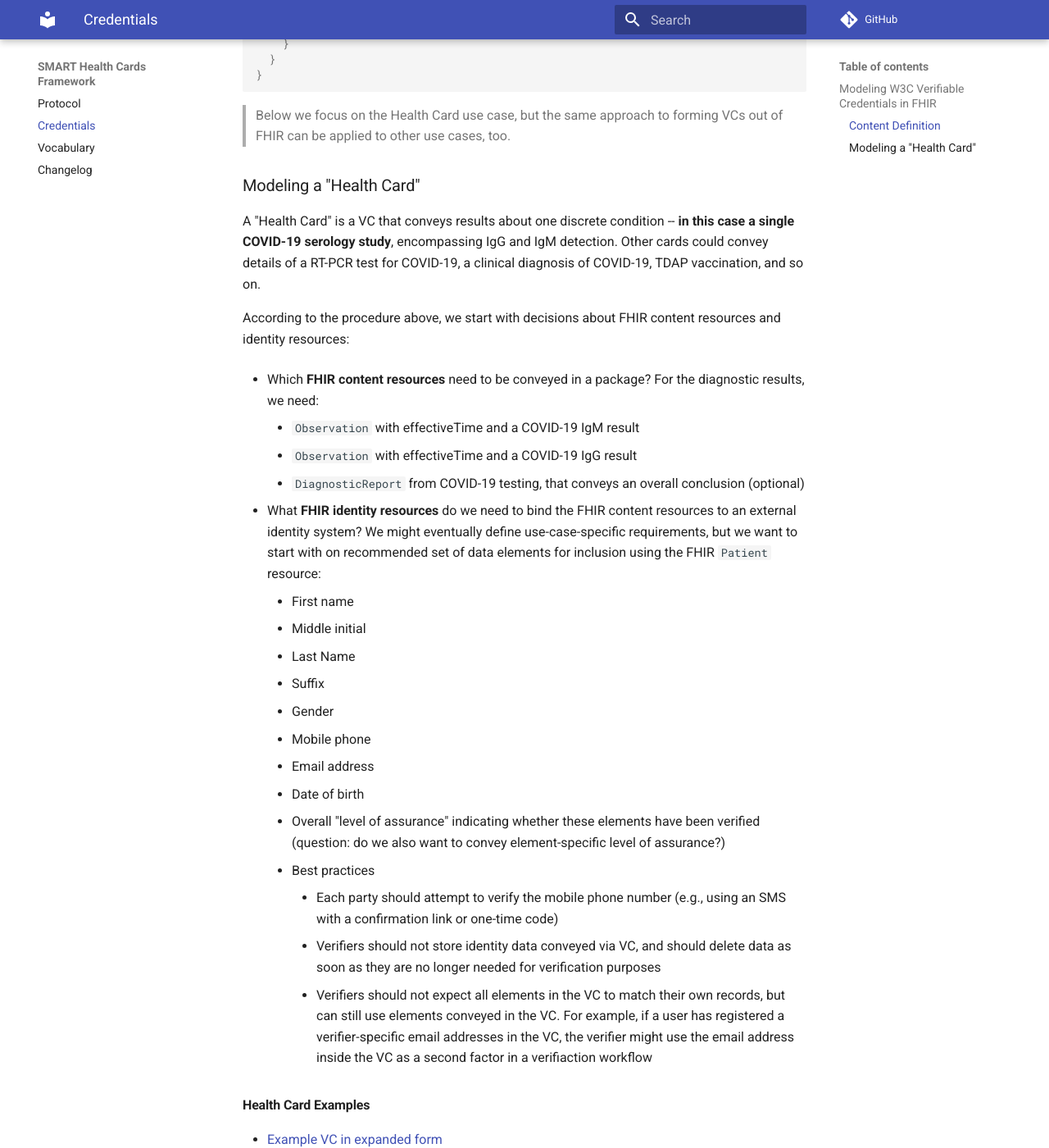
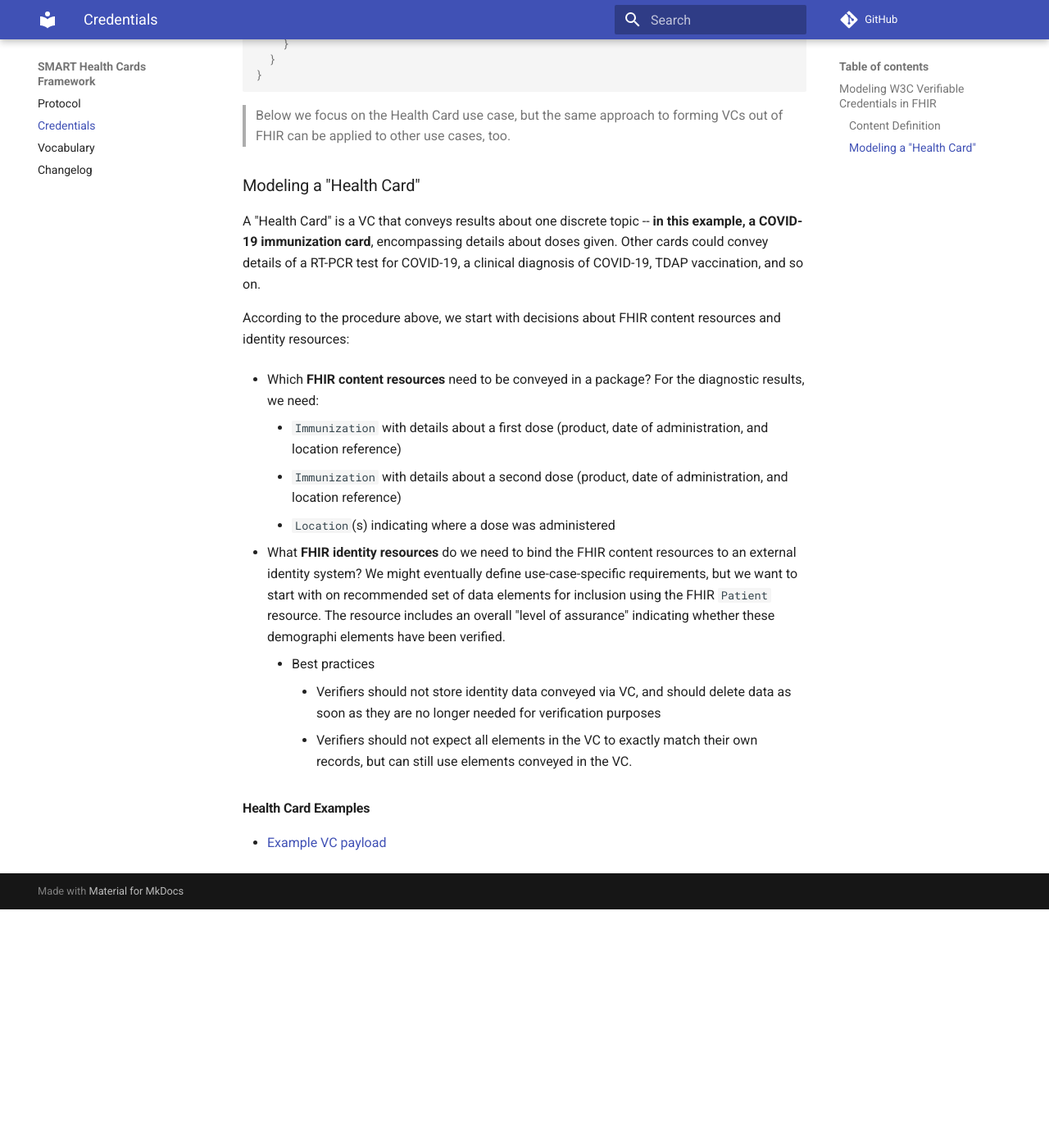
Before and after one commit to smart-on-fhir/health-cards, an MkDocs documentation site: the page built from docs/credential-modeling.md, in a window 1280 px wide and 1400 px high, scrolled down 1006 px. Shown: the whole window at 82% size. Built offline with MkDocs 1.6.1 and Material for MkDocs 9.7.7, drawn with Linux system fonts in a browser that asks for light colours; comment, search, counter and statistics services are not loaded; after the commit the page ends 2115 px from its top, so only the background shows below that.

Commit message:
Clean up credential modeling guidance

```diff
--- a/docs/credential-modeling.md
+++ b/docs/credential-modeling.md
@@ -39,37 +39,24 @@ Resulting payload structure:
 
 ## Modeling a "Health Card"
 
-A "Health Card" is a VC that conveys results about one discrete condition -- **in this case a single COVID-19 serology study**, encompassing IgG and IgM detection. Other cards could convey details of a RT-PCR test for COVID-19, a clinical diagnosis of COVID-19, TDAP vaccination, and so on.
+A "Health Card" is a VC that conveys results about one discrete topic -- **in this example, a COVID-19 immunization card**, encompassing details about doses given. Other cards could convey details of a RT-PCR test for COVID-19, a clinical diagnosis of COVID-19, TDAP vaccination, and so on.
 
 According to the procedure above, we start with decisions about FHIR content resources and identity resources:
 
 * Which **FHIR content resources** need to be conveyed in a package? For the diagnostic results, we need:
-    * `Observation` with effectiveTime and a COVID-19 IgM result
-    * `Observation` with effectiveTime and a COVID-19 IgG result
-    * `DiagnosticReport` from COVID-19 testing, that conveys an overall conclusion (optional)
+    * `Immunization` with details about a first dose (product, date of administration, and location reference)
+    * `Immunization` with details about a second dose (product, date of administration, and location reference)
+    * `Location`(s) indicating where a dose was administered
 
-* What **FHIR identity resources** do we need to bind the FHIR content resources to an external identity system? We might eventually define use-case-specific requirements, but we want to start with on recommended set of data elements for inclusion using the FHIR `Patient` resource:
-
-    * First name
-    * Middle initial
-    * Last Name
-    * Suffix
-    * Gender
-    * Mobile phone
-    * Email address
-    * Date of birth
-
-    * Overall "level of assurance" indicating whether these elements have been verified (question: do we also want to convey element-specific level of assurance?)
+* What **FHIR identity resources** do we need to bind the FHIR content resources to an external identity system? We might eventually define use-case-specific requirements, but we want to start with on recommended set of data elements for inclusion using the FHIR `Patient` resource. The resource includes an overall "level of assurance" indicating whether these demographi elements have been verified.
 
     * Best practices
-        * Each party should attempt to verify the mobile phone number (e.g., using an SMS with a confirmation link or one-time code)
         * Verifiers should not store identity data conveyed via VC, and should delete data as soon as they are no longer needed for verification purposes
-        * Verifiers should not expect all elements in the VC to match their own records, but can still use elements conveyed in the VC. For example, if a user has registered a verifier-specific email addresses in the VC, the verifier might use the email address inside the VC as a second factor in a verifiaction workflow
+        * Verifiers should not expect all elements in the VC to exactly match their own records, but can still use elements conveyed in the VC.
 
 ### Health Card Examples
 
-* [Example VC in expanded form](https://github.com/microsoft-healthcare-madison/did-siop-vc/blob/master/src/fixtures/vc.json)
-* [JWT representation](https://github.com/microsoft-healthcare-madison/health-wallet-demo/blob/master/src/fixtures/vc-jwt-payload.json)
+* [Example VC payload](https://github.com/microsoft-healthcare-madison/health-wallet-demo/blob/master/src/fixtures/vc-covid-immunization.json)
 
 [vc]: https://w3c.github.io/vc-data-model/
 [fhir]: https://hl7.org/fhir
```
